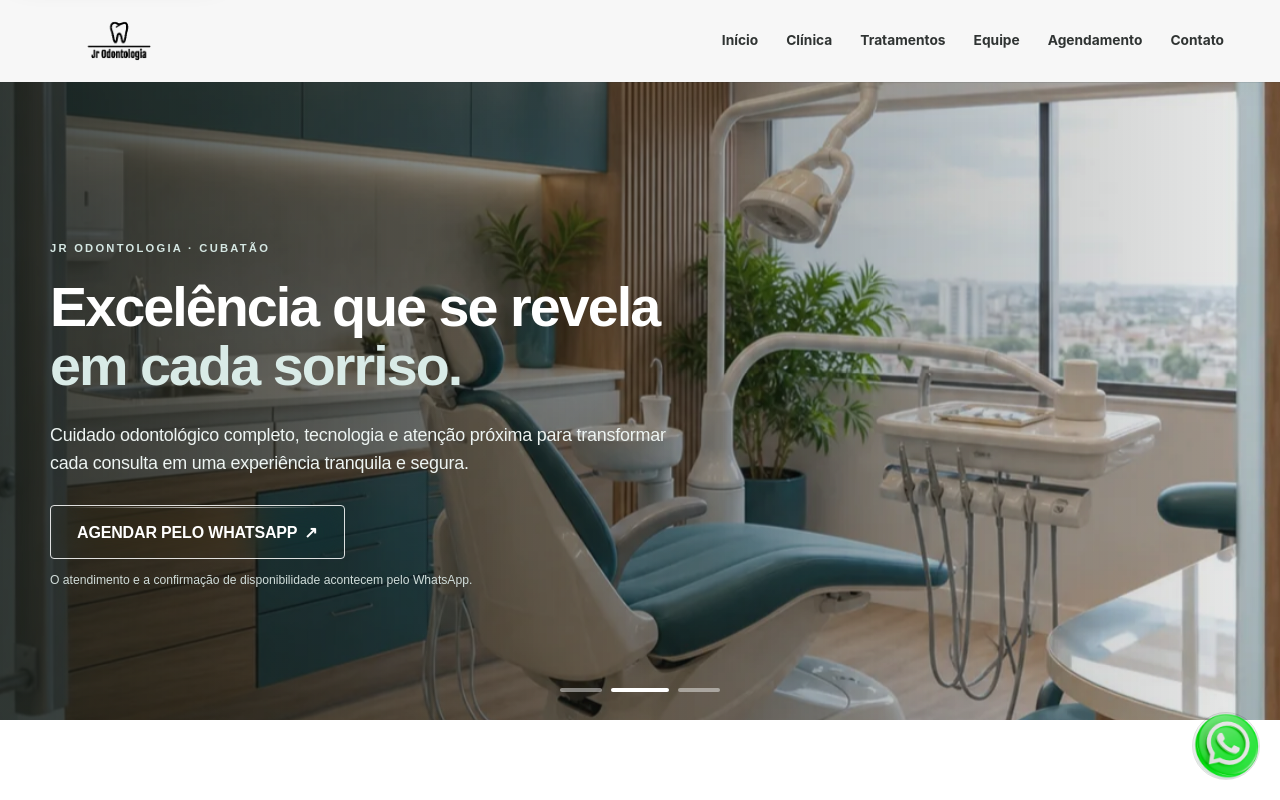
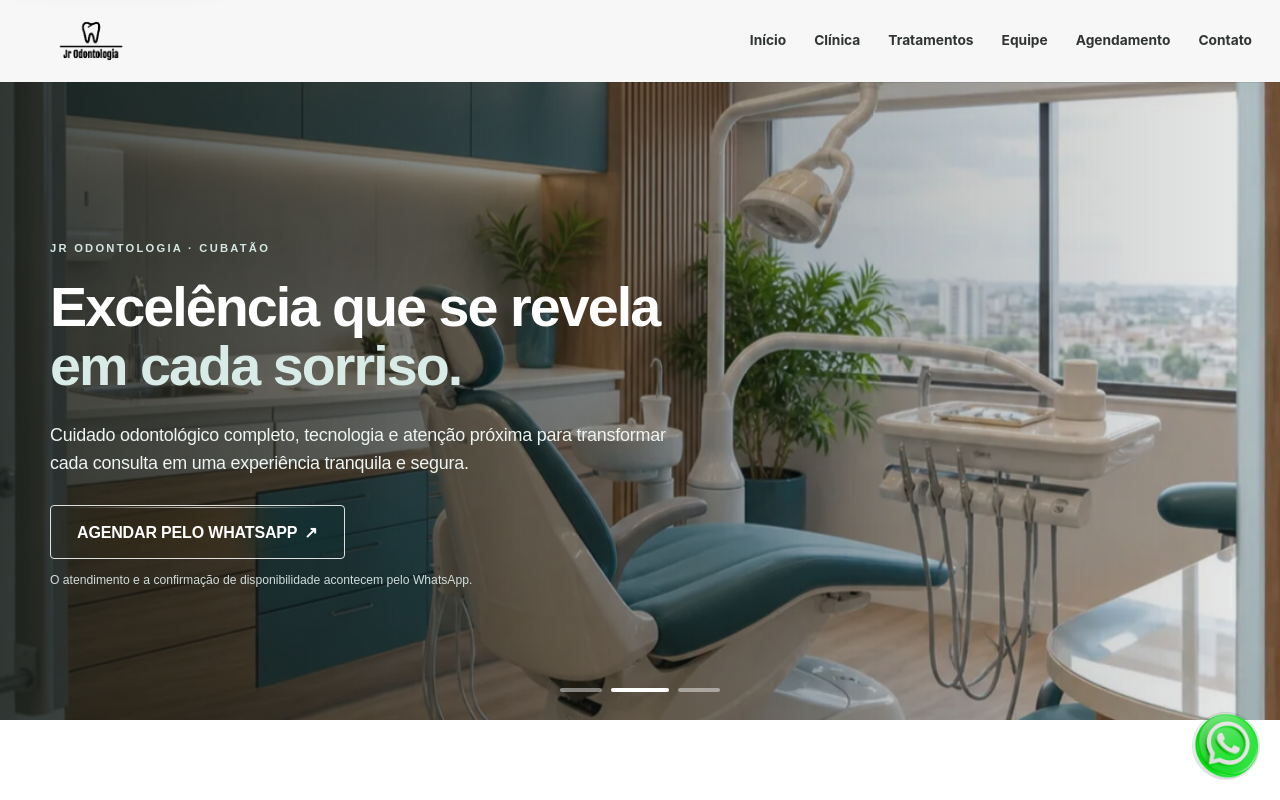
Before and after one commit to FOlivxDEV/LayoutODONTOLOGIA-03, a Next.js app: page / in a window 1280 px wide. Shown: the top 800 px of the page. Built offline with nearby package versions, Linux system fonts and the light colour scheme.

Commit message:
Align header content to viewport edges

```diff
--- a/app/globals.css
+++ b/app/globals.css
@@ -932,3 +932,8 @@ footer { padding-top:56px; background:#343736; }
   .site-header .brand { width:112px; }
   .site-header .brand img { width:106px; transform:scale(1.04); }
 }
+
+/* Cabeçalho alinhado às bordas da janela */
+.site-header { padding-left:22px; padding-right:22px; }
+@media (min-width:1400px) { .site-header { padding-left:28px; padding-right:28px; } }
+@media (max-width:620px) { .site-header { padding-left:14px; padding-right:14px; } }
```
